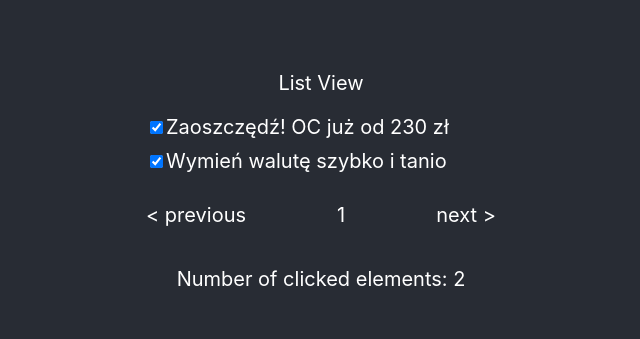
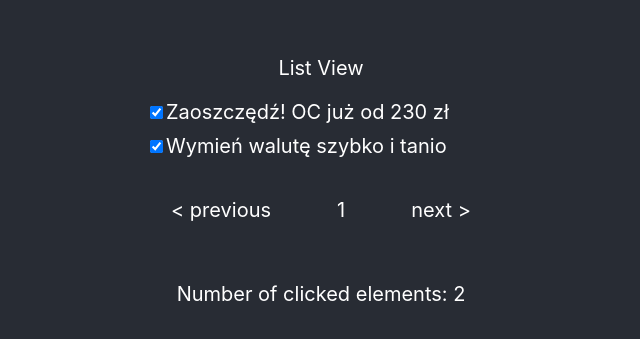
Before and after one commit to Majuu/interview-task, a React (Create React App) app: page /list in a window 1280 px wide. Shown: the part 219-558 px from the top of the page, without its empty margins (319-959 px from the left). Built offline with nearby package versions, Linux system fonts and the light colour scheme.

Commit message:
code cleaning

```diff
--- a/src/components/list-view/ListView.tsx
+++ b/src/components/list-view/ListView.tsx
@@ -1,4 +1,4 @@
-import { FunctionComponent, ReactElement, useEffect, useState } from 'react';
+import { Fragment, FunctionComponent, ReactElement, useEffect, useState } from 'react';
 import { MockedDataInterface } from '../../interfaces/mocked-data.interface';
 import mockedData from '../../mocked-data/mocked-data'
 import Pagination from '../pagination/Pagination';
@@ -18,17 +18,20 @@ const ListView: FunctionComponent = (): ReactElement => {
     }
 
     const changeCheckboxState = (item: MockedDataInterface): void => {
-        const updatedData: Array<MockedDataInterface> = data.map((singleItem) => { return singleItem.id === item.id ? {...singleItem, is_unread: !singleItem.is_unread} : singleItem });
+        const updatedData: Array<MockedDataInterface> = data.map((singleItem) => {
+            return singleItem.id === item.id ? {...singleItem, is_unread: !singleItem.is_unread} : singleItem
+        });
         setData(updatedData);
         recalculateClickedElements();
     }
+
     // Added pagination due to task point saying that number of elements could be much bigger (100 / 1000 / 10000)
     return(
-        <div>
+        <Fragment>
             <p>List View</p>
             <Pagination calculateItems={changeCheckboxState} itemsPerPage={3} items={data} />
             <p className='count-label'>Number of clicked elements: {elementsCount}</p>
-        </div>
+        </Fragment>
     );
 }
 
--- a/src/components/pagination/Pagination.css
+++ b/src/components/pagination/Pagination.css
@@ -3,6 +3,7 @@
     list-style: none;
     justify-content: space-between;
     margin-top: 30px;
+    width: 300px;
 }
 
 .checkbox-container {
--- a/src/components/pagination/Pagination.tsx
+++ b/src/components/pagination/Pagination.tsx
@@ -15,7 +15,7 @@ useEffect(() => {
       setPageCount(Math.ceil(items.length / itemsPerPage));
     }, [itemOffset, itemsPerPage, items]);
 
-const handlePageClick = (event: any) => {
+    const handlePageClick = (event: any): void => {
       const newOffset = (event.selected * itemsPerPage) % items.length;
       setItemOffset(newOffset);
     };
```
Also changed, not shown: src/components/details-view/DetailsView.tsx (+6 -6 lines), src/components/pagination/PaginationItems.tsx (+4 -3 lines). Lines whose indentation alone changed are shown as unchanged.
